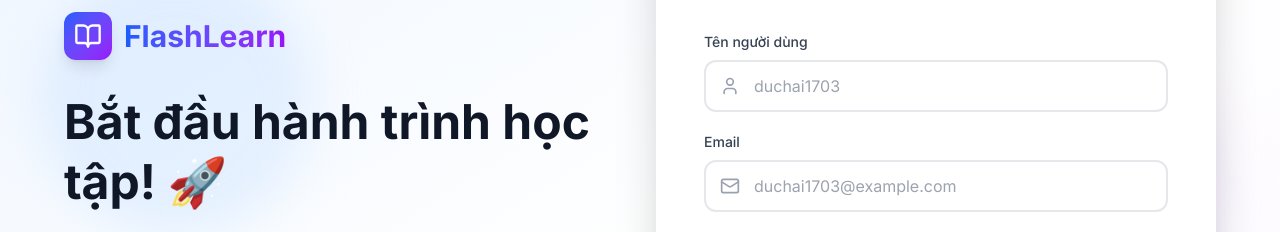
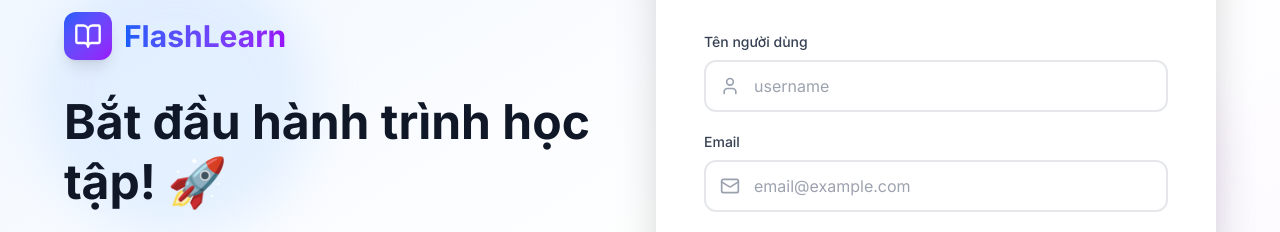
Before and after one commit to ngoctruonggiang/Flash_Card_FE, a Next.js app in the folder flashcard-app/: page /register in a window 1280 px wide. Shown: the part 132-364 px from the top of the page. Built offline with nearby package versions, Linux system fonts and the light colour scheme; no server answers.

Commit message:
feat: Add deck detail page with study functionality, authentication forms, and a landing page hero section.

```diff
--- a/flashcard-app/app/(dashboard)/deck/[id]/page.tsx
+++ b/flashcard-app/app/(dashboard)/deck/[id]/page.tsx
@@ -163,7 +163,14 @@ export default function DeckDetailPage({
     const data = {
       name: deck.title,
       description: deck.description,
-      cards: cards.map((c) => ({ front: c.front, back: c.back })),
+      cards: cards.map((c) => ({
+        front: c.front,
+        back: c.back,
+        tags: c.tags,
+        wordType: c.wordType,
+        pronunciation: c.pronunciation,
+        examples: c.examples,
+      })),
     };
 
     const blob = new Blob([JSON.stringify(data, null, 2)], {
--- a/flashcard-app/src/components/auth/LoginForm.tsx
+++ b/flashcard-app/src/components/auth/LoginForm.tsx
@@ -48,13 +48,14 @@ export const LoginForm = () => {
             <Mail className="absolute left-4 top-1/2 -translate-y-1/2 w-5 h-5 text-gray-400" />
             <input
               type="email"
+              autoComplete="email"
               required
               value={formData.email}
               onChange={(e) =>
                 setFormData({ ...formData, email: e.target.value })
               }
               className="w-full pl-12 pr-4 py-3 border-2 border-gray-200 rounded-xl focus:border-blue-500 focus:outline-none transition-colors"
-              placeholder="duchai1703@gmail.com"
+              placeholder="email@example.com"
             />
           </div>
         </div>
@@ -68,6 +69,7 @@ export const LoginForm = () => {
             <Lock className="absolute left-4 top-1/2 -translate-y-1/2 w-5 h-5 text-gray-400" />
             <input
               type={showPassword ? "text" : "password"}
+              autoComplete="current-password"
               required
               value={formData.password}
               onChange={(e) =>
--- a/flashcard-app/src/components/auth/RegisterForm.tsx
+++ b/flashcard-app/src/components/auth/RegisterForm.tsx
@@ -78,7 +78,7 @@ export const RegisterForm = () => {
                 setFormData({ ...formData, username: e.target.value })
               }
               className="w-full pl-12 pr-4 py-3 border-2 border-gray-200 rounded-xl focus:border-blue-500 focus:outline-none transition-colors"
-              placeholder="duchai1703"
+              placeholder="username"
             />
           </div>
         </div>
@@ -93,12 +93,13 @@ export const RegisterForm = () => {
             <input
               type="email"
               required
+              autoComplete="email"
               value={formData.email}
               onChange={(e) =>
                 setFormData({ ...formData, email: e.target.value })
               }
               className="w-full pl-12 pr-4 py-3 border-2 border-gray-200 rounded-xl focus:border-blue-500 focus:outline-none transition-colors"
-              placeholder="duchai1703@example.com"
+              placeholder="email@example.com"
             />
           </div>
         </div>
--- a/flashcard-app/src/components/landing/HeroSection.tsx
+++ b/flashcard-app/src/components/landing/HeroSection.tsx
@@ -131,7 +131,7 @@ export const HeroSection = ({
                 className="relative w-full max-w-sm"
                 style={{ perspective: "1000px" }}
               >
-                <AnimatePresence mode="wait">
+                <AnimatePresence>
                   {flashcards.map((card, index) => {
                     const offset = index - currentCard;
                     const absOffset = Math.abs(offset);
```
